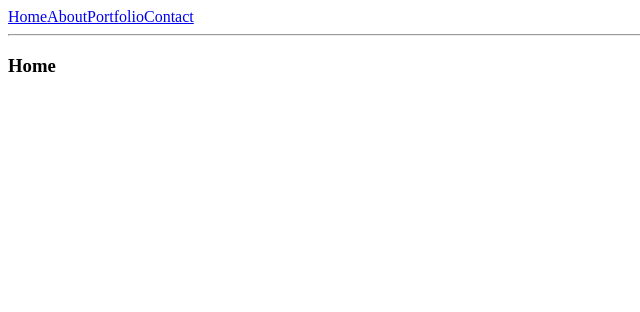
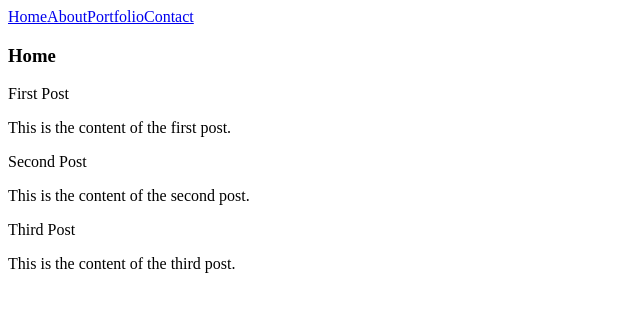
Before and after one commit to MarkCarson777/envoy-template, a React (Vite) app: page /home in a window 1280 px wide. Shown: the top 312 px of the page, without its empty margins (0-640 px from the left). Built offline with nearby package versions, Linux system fonts and the light colour scheme.

Commit message:
added posts to Home page

```diff
--- a/src/components/Header/index.tsx
+++ b/src/components/Header/index.tsx
@@ -1,3 +1,20 @@
+import { Link } from "@tanstack/react-router";
+
 export function Header() {
-  return <div>Header</div>;
+  return (
+    <div className="p-2 flex gap-2">
+      <Link to="/home" className="[&.active]:font-bold">
+        Home
+      </Link>
+      <Link to="/about" className="[&.active]:font-bold">
+        About
+      </Link>
+      <Link to="/portfolio" className="[&.active]:font-bold">
+        Portfolio
+      </Link>
+      <Link to="/contact" className="[&.active]:font-bold">
+        Contact
+      </Link>
+    </div>
+  );
 }
--- a/src/components/Post/index.tsx
+++ b/src/components/Post/index.tsx
@@ -1,7 +1,8 @@
-export function Post({ title }: { title: string }) {
+export function Post({ title, content }: { title: string; content: string }) {
   return (
     <>
       <span>{title}</span>
+      <p>{content}</p>
     </>
   );
 }
--- a/src/routes/__root.tsx
+++ b/src/routes/__root.tsx
@@ -1,24 +1,11 @@
-import { createRootRoute, Link, Outlet } from "@tanstack/react-router";
+import { createRootRoute, Outlet } from "@tanstack/react-router";
 import { TanStackRouterDevtools } from "@tanstack/react-router-devtools";
+import { Header } from "../components/Header";
 
 export const Route = createRootRoute({
   component: () => (
     <>
-      <div className="p-2 flex gap-2">
-        <Link to="/home" className="[&.active]:font-bold">
-          Home
-        </Link>
-        <Link to="/about" className="[&.active]:font-bold">
-          About
-        </Link>
-        <Link to="/portfolio" className="[&.active]:font-bold">
-          Portfolio
-        </Link>
-        <Link to="/contact" className="[&.active]:font-bold">
-          Contact
-        </Link>
-      </div>
-      <hr />
+      <Header />
       <Outlet />
       <TanStackRouterDevtools />
     </>
--- a/src/routes/home.tsx
+++ b/src/routes/home.tsx
@@ -1,13 +1,37 @@
 import { createFileRoute } from "@tanstack/react-router";
+import { Post } from "../components/Post";
 
 export const Route = createFileRoute("/home")({
   component: Home,
 });
 
+const posts = [
+  {
+    id: "1",
+    title: "First Post",
+    content: "This is the content of the first post.",
+  },
+  {
+    id: "2",
+    title: "Second Post",
+    content: "This is the content of the second post.",
+  },
+  {
+    id: "3",
+    title: "Third Post",
+    content: "This is the content of the third post.",
+  },
+];
+
 function Home() {
   return (
     <div className="p-2">
       <h3>Home</h3>
+      <div className="flex flex-col gap-2">
+        {posts.map((post) => (
+          <Post key={post.id} title={post.title} content={post.content} />
+        ))}
+      </div>
     </div>
   );
 }
```
